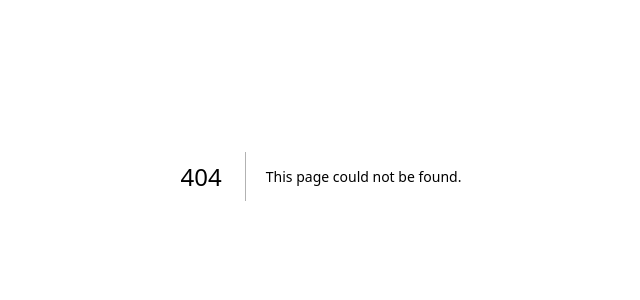
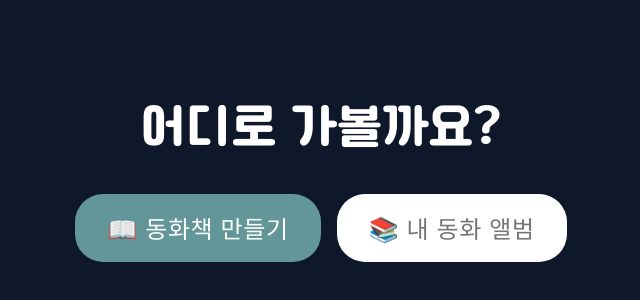
Before and after one commit to hana03030/fairytale-gongjakso, a Next.js app: page /home in a window 1280 px wide. Before the commit this address had no page. Shown: the part 224-524 px from the top of the page, without its empty margins (319-959 px from the left). Built offline with nearby package versions, Linux system fonts and the light colour scheme.

Commit message:
feat: home 기본 구조 구현

```diff
--- /dev/null
+++ b/src/app/home/page.tsx
@@ -0,0 +1,25 @@
+'use client';
+
+import Link from 'next/link';
+import Button from '@/components/common/Button';
+
+export default function HomePage() {
+  return (
+    <main className="w-screen h-screen bg-slate-900 flex flex-col items-center justify-center gap-8">
+      <h2 className="text-48 text-white font-cafe24">어디로 가볼까요?</h2>
+
+      <div className="flex gap-4">
+        <Link href="/book">
+          <Button variant="main" colorType="primary">
+            📖 동화책 만들기
+          </Button>
+        </Link>
+        <Link href="/library">
+          <Button variant="main" colorType="white">
+            📚 내 동화 앨범
+          </Button>
+        </Link>
+      </div>
+    </main>
+  );
+}
```
